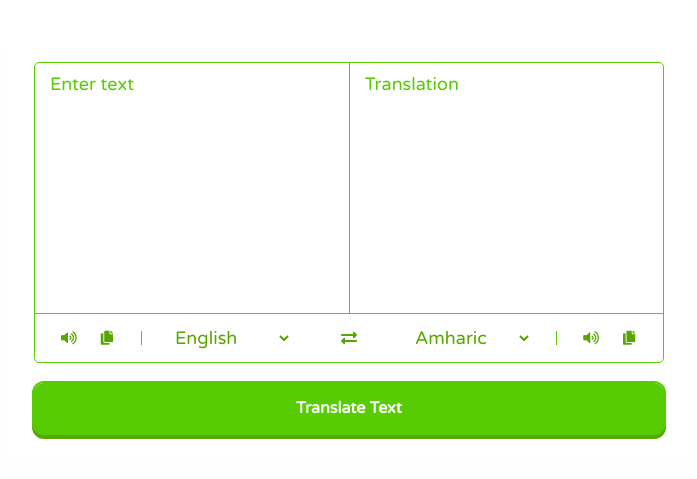
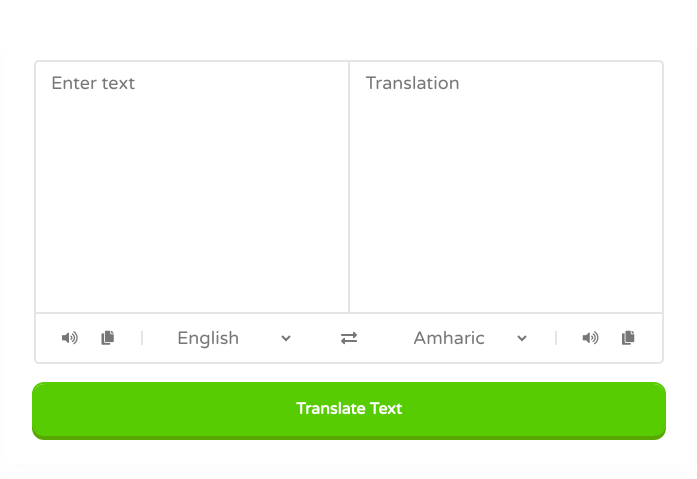
Before and after one commit to AzaanUllah-Khan/Duolingo-Clone, a plain HTML site: page main/iframes/converter.html in a window 1280 px wide. Shown: the part 153-632 px from the top of the page, without its empty margins (291-988 px from the left). Drawn offline with Linux system fonts and the light colour scheme.

Commit message:
converter css corrected

```diff
--- a/main/iframes/converter.css
+++ b/main/iframes/converter.css
@@ -25,17 +25,17 @@ body {
 
 .wrapper {
     border-radius: 5px;
-    border: 1px solid #58cc02;
+    border: 2px solid #e5e5e5;
 }
 
 .wrapper .text-input {
     display: flex;
-    border-bottom: 1px solid #58cc02;
+    border-bottom: 2px solid #e5e5e5;
 }
 
 .text-input .to-text {
     border-radius: 0px;
-    border-left: 1px solid #58cc02;
+    border-left: 2px solid #e5e5e5;
 }
 
 .text-input textarea {
@@ -48,10 +48,11 @@ body {
     font-size: 18px;
     padding: 10px 15px;
     border-radius: 5px;
+    color: #777777;
 }
 
 .text-input textarea::placeholder {
-    color: #58cc02;
+    color: #777777;
 }
 
 .controls,
@@ -74,7 +75,7 @@ li,
 
 .controls .row .icons i {
     width: 50px;
-    color: #58a700;
+    color: #777;
     font-size: 14px;
     cursor: pointer;
     transition: transform 0.2s ease;
@@ -83,16 +84,16 @@ li,
 
 .controls .row.from .icons {
     padding-right: 15px;
-    border-right: 1px solid #58cc02;
+    border-right: 2px solid #e5e5e5;
 }
 
 .controls .row.to .icons {
     padding-left: 15px;
-    border-left: 1px solid #58cc02;
+    border-left: 2px solid #e5e5e5;
 }
 
 .controls .row select {
-    color: #58a700;
+    color: #777777;
     border: none;
     outline: none;
     font-size: 18px;
@@ -125,7 +126,7 @@ li,
 }
 
 .controls .exchange {
-    color: #58a700;
+    color: #777;
     cursor: pointer;
     font-size: 16px;
     transition: transform 0.2s ease;
--- /dev/null
+++ b/main/iframes/profile.css
@@ -0,0 +1,6 @@
+*{
+    margin: 0;
+    padding: 0;
+    box-sizing: border-box;
+    font-family: "Varela Round", sans-serif;
+}
```
Also changed, not shown: main/iframes/profile.html (added, +17 -0 lines), main/index.html (+1 -1 lines).
